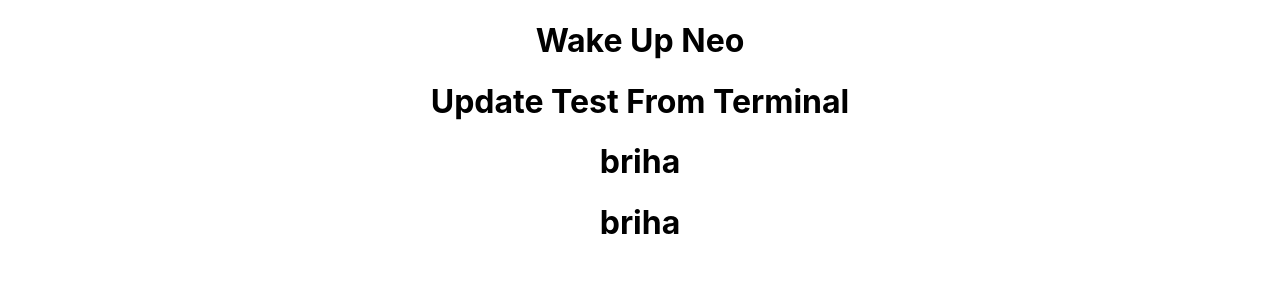
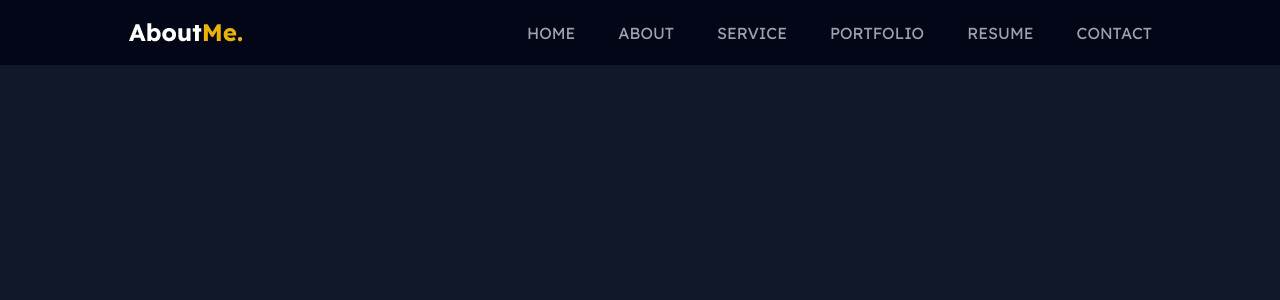
Before and after one commit to kuliashvili/Yulo-Portfolio, a React (Create React App) app: page / in a window 1280 px wide. Shown: the top 300 px of the page. Built offline with nearby package versions, Linux system fonts and the light colour scheme.

Commit message:
Add Header Component

```diff
--- a/src/App.css
+++ /dev/null
@@ -1,38 +0,0 @@
-.App {
-  text-align: center;
-}
-
-.App-logo {
-  height: 40vmin;
-  pointer-events: none;
-}
-
-@media (prefers-reduced-motion: no-preference) {
-  .App-logo {
-    animation: App-logo-spin infinite 20s linear;
-  }
-}
-
-.App-header {
-  background-color: #282c34;
-  min-height: 100vh;
-  display: flex;
-  flex-direction: column;
-  align-items: center;
-  justify-content: center;
-  font-size: calc(10px + 2vmin);
-  color: white;
-}
-
-.App-link {
-  color: #61dafb;
-}
-
-@keyframes App-logo-spin {
-  from {
-    transform: rotate(0deg);
-  }
-  to {
-    transform: rotate(360deg);
-  }
-}
--- a/src/App.js
+++ b/src/App.js
@@ -1,13 +1,10 @@
-import logo from './logo.svg';
-import './App.css';
+import Header from "./components/header/Header"
 
 function App() {
   return (
     <div className="App">
-     <h1>Wake Up Neo</h1>
-     <h1>Update Test From Terminal</h1>
-     <h1>briha</h1>
-     <h1>briha</h1>
+
+   <Header></Header>
     </div>
   );
 }
--- /dev/null
+++ b/src/components/header/Header.css
@@ -0,0 +1,41 @@
+.Header {
+    background-color: #020617;
+    width: 100%;
+    height: 65px;
+    display: flex;
+    justify-content: center;
+    align-items: center;
+}
+
+.logo {
+    display: flex;
+    justify-content: center;
+    align-items: center;
+}
+
+.Header-inner {
+    width: 80%;
+    display: flex;
+    justify-content: space-between;
+}
+
+.navigation {
+    width: 625px;
+    display: flex;
+    justify-content: space-between;
+}
+
+.navigation-item {
+    text-transform: uppercase;
+    font-family: 'Lexend Deca';
+    font-style: normal;
+    font-weight: 400;
+    font-size: 16px;
+    color: #9CA3AF;
+    transition: all .2s;
+}
+
+.navigation-item:hover {
+    color: #ffffff;
+    cursor: pointer;
+}
--- /dev/null
+++ b/src/components/header/Header.js
@@ -0,0 +1,27 @@
+import "./Header.css"
+import logo from '../../assets/aboutme.png'
+
+function Header() {
+
+    return (
+        <div className="Header">
+            <div className="Header-inner">
+            <div className="logo">
+                <img className="logo-item"  src={logo} alt="logo" />
+            </div>
+            <div className="navigation">
+                <p alt="home" className="navigation-item">home</p>
+                <p alt="about" className="navigation-item">about</p>
+                <p alt="service" className="navigation-item">service</p>
+                <p alt="portfolio" className="navigation-item">portfolio</p>
+                <p alt="resume" className="navigation-item">resume</p>
+                <p alt="contact" className="navigation-item">contact</p>
+            </div>
+            </div>
+
+        </div>
+    )
+}
+
+
+export default Header
--- a/src/index.css
+++ b/src/index.css
@@ -1,13 +1,24 @@
+@import url('https://fonts.googleapis.com/css2?family=Lexend+Deca&display=swap');
 body {
-  margin: 0;
-  font-family: -apple-system, BlinkMacSystemFont, 'Segoe UI', 'Roboto', 'Oxygen',
-    'Ubuntu', 'Cantarell', 'Fira Sans', 'Droid Sans', 'Helvetica Neue',
-    sans-serif;
-  -webkit-font-smoothing: antialiased;
-  -moz-osx-font-smoothing: grayscale;
+    margin: 0;
+    padding: 0;
+    font-family: 'Segoe UI', 'Roboto', 'Oxygen', 'Ubuntu', 'Cantarell', 'Fira Sans', 'Droid Sans', 'Helvetica Neue', sans-serif;
+    display: flex;
+    justify-content: center;
+    align-items: center;
+    background-color: #111827;
+    color: white;
 }
 
-code {
-  font-family: source-code-pro, Menlo, Monaco, Consolas, 'Courier New',
-    monospace;
+#root {
+    width: 100%;
+    height: 100vh;
 }
+
+.App {
+    width: 100%;
+    /* Set the width to 100% of the parent container */
+    height: 100vh;
+    /* Set the height to 100% of the viewport height */
+    /* Add additional styles for positioning, background, etc. */
+}
--- a/src/index.js
+++ b/src/index.js
@@ -2,7 +2,6 @@ import React from 'react';
 import ReactDOM from 'react-dom/client';
 import './index.css';
 import App from './App';
-import reportWebVitals from './reportWebVitals';
 
 const root = ReactDOM.createRoot(document.getElementById('root'));
 root.render(
@@ -14,4 +13,3 @@ root.render(
 // If you want to start measuring performance in your app, pass a function
 // to log results (for example: reportWebVitals(console.log))
 // or send to an analytics endpoint. Learn more: https://bit.ly/CRA-vitals
-reportWebVitals();
--- a/src/reportWebVitals.js
+++ /dev/null
@@ -1,13 +0,0 @@
-const reportWebVitals = onPerfEntry => {
-  if (onPerfEntry && onPerfEntry instanceof Function) {
-    import('web-vitals').then(({ getCLS, getFID, getFCP, getLCP, getTTFB }) => {
-      getCLS(onPerfEntry);
-      getFID(onPerfEntry);
-      getFCP(onPerfEntry);
-      getLCP(onPerfEntry);
-      getTTFB(onPerfEntry);
-    });
-  }
-};
-
-export default reportWebVitals;
```
Also changed, not shown: src/setupTests.js (deleted, +0 -5 lines), src/assets/aboutme.png (added), src/logo.svg (deleted).
